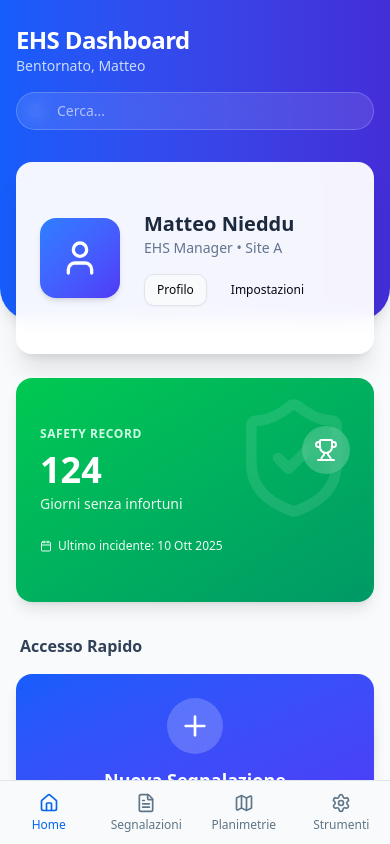
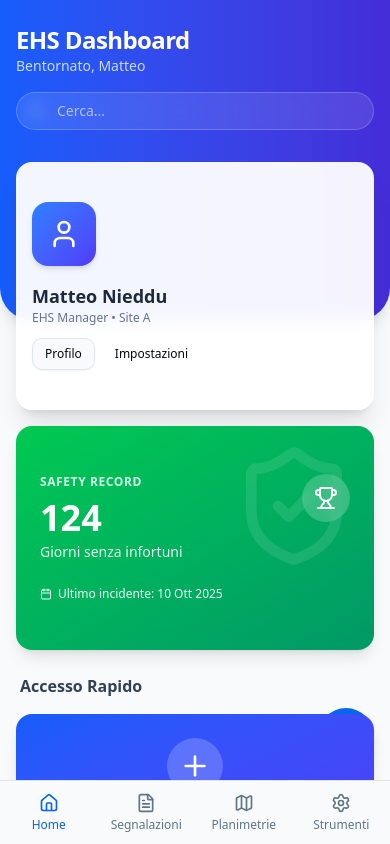
Before and after one commit to Verbatim94/ehs-software, a Next.js app: page / in a window 390 px wide. Built offline with nearby package versions, Linux system fonts and the light colour scheme.

Commit message:
Responsiveness Polish: Mobile/Tablet improvements for Homepage and Reports

```diff
--- a/src/app/(tabs)/page.tsx
+++ b/src/app/(tabs)/page.tsx
@@ -38,17 +38,17 @@ export default function HomePage() {
                 </div>
 
                 {/* 3. HERO / WELCOME CARD */}
-                <div className="grid grid-cols-1 md:grid-cols-3 gap-6 mb-8">
+                <div className="grid grid-cols-1 md:grid-cols-3 gap-4 md:gap-6 mb-6 md:mb-8">
                     {/* Left: User Profile / Welcome (Span 2) */}
                     <Card className="md:col-span-2 border-none shadow-xl bg-white/95 backdrop-blur overflow-hidden">
-                        <CardContent className="p-6 flex items-center gap-6">
-                            <div className="h-20 w-20 rounded-xl bg-gradient-to-br from-blue-500 to-indigo-600 flex items-center justify-center shrink-0 shadow-md">
-                                <User className="h-10 w-10 text-white" />
+                        <CardContent className="p-4 md:p-6 flex flex-col sm:flex-row items-start sm:items-center gap-4 md:gap-6">
+                            <div className="h-16 w-16 md:h-20 md:w-20 rounded-xl bg-gradient-to-br from-blue-500 to-indigo-600 flex items-center justify-center shrink-0 shadow-md">
+                                <User className="h-8 w-8 md:h-10 md:w-10 text-white" />
                             </div>
-                            <div className="flex-1">
-                                <h2 className="text-xl font-bold text-slate-800">Matteo Nieddu</h2>
-                                <p className="text-sm text-slate-500 mb-4">EHS Manager &bull; Site A</p>
-                                <div className="flex gap-3">
+                            <div className="flex-1 w-full">
+                                <h2 className="text-lg md:text-xl font-bold text-slate-800">Matteo Nieddu</h2>
+                                <p className="text-xs md:text-sm text-slate-500 mb-3 md:mb-4">EHS Manager &bull; Site A</p>
+                                <div className="flex flex-wrap gap-2 md:gap-3">
                                     <Link href="/profile">
                                         <Button size="sm" variant="outline" className="text-xs">Profilo</Button>
                                     </Link>
--- a/src/app/(tabs)/reports/page.tsx
+++ b/src/app/(tabs)/reports/page.tsx
@@ -34,16 +34,16 @@ export default function ReportsPage() {
             <div className="absolute top-0 w-full h-[300px] bg-gradient-to-r from-blue-700 to-indigo-600 rounded-b-[2rem] shadow-lg z-0" />
 
             {/* MAIN CONTENT CONTAINER */}
-            <div className="relative z-10 container mx-auto px-4 pt-8 max-w-6xl">
+            <div className="relative z-10 container mx-auto px-4 pt-6 md:pt-8 max-w-6xl">
 
                 {/* 2. PAGE HEADER */}
-                <div className="flex flex-col md:flex-row justify-between items-start md:items-center text-white mb-8 gap-4">
+                <div className="flex flex-col md:flex-row justify-between items-start md:items-center text-white mb-6 md:mb-8 gap-3 md:gap-4">
                     <div>
-                        <h1 className="text-2xl font-bold tracking-tight uppercase">Le Mie Segnalazioni</h1>
-                        <p className="text-blue-100 text-sm opacity-90">Gestisci e monitora lo stato delle tue segnalazioni.</p>
+                        <h1 className="text-xl md:text-2xl font-bold tracking-tight uppercase">Le Mie Segnalazioni</h1>
+                        <p className="text-blue-100 text-xs md:text-sm opacity-90">Gestisci e monitora lo stato delle tue segnalazioni.</p>
                     </div>
-                    <Link href="/report/new">
-                        <Button size="lg" className="bg-white text-blue-600 hover:bg-blue-50 border-none shadow-md font-bold">
+                    <Link href="/report/new" className="w-full md:w-auto">
+                        <Button size="lg" className="w-full md:w-auto bg-white text-blue-600 hover:bg-blue-50 border-none shadow-md font-bold">
                             <Plus className="h-5 w-5 mr-2" />
                             Nuova Segnalazione
                         </Button>
```
